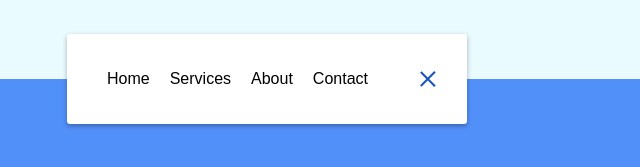
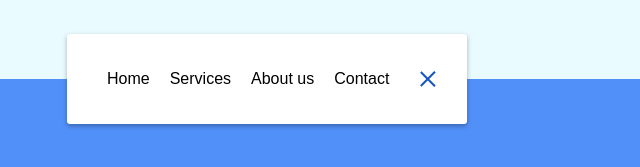
Before and after one commit to karthig-eng/animated-navigation, a plain HTML site: page index.html in a window 1280 px wide. Shown: the part 321-488 px from the top of the page, 373-1013 px from the left. Drawn offline with Linux system fonts and the light colour scheme; a web font is replaced by a local one.

Commit message:
nav elements change

```diff
--- a/index.html
+++ b/index.html
@@ -4,14 +4,14 @@
     <meta charset="UTF-8" />
     <meta name="viewport" content="width=device-width, initial-scale=1.0" />
     <link rel="stylesheet" href="style.css" />
-    <title>Animated Navigation</title>
+    <title>Animated Navigation Elements</title>
   </head>
   <body>
     <nav class="active" id="nav">
       <ul>
         <li><a href="#">Home</a></li>
         <li><a href="#">Services</a></li>
-        <li><a href="#">About</a></li>
+        <li><a href="#">About us</a></li>
         <li><a href="#">Contact</a></li>
       </ul>
       <button class="icon" id="toggle">
```
